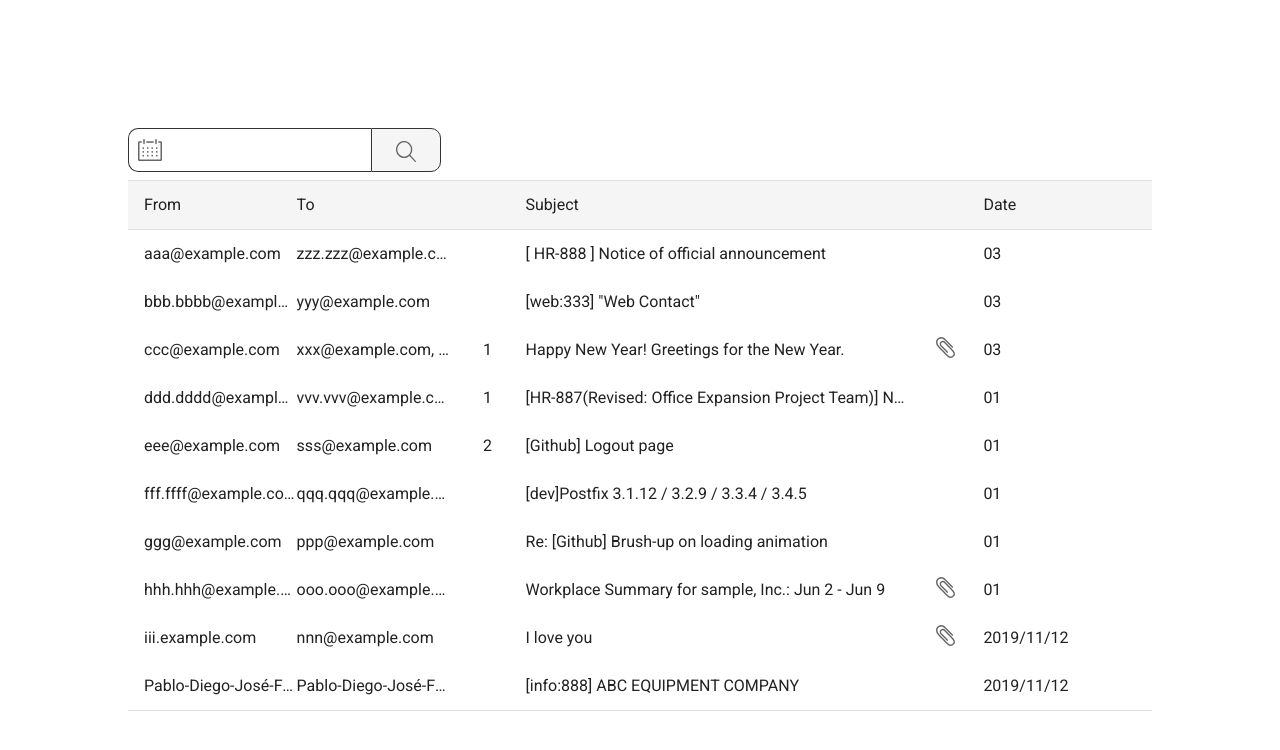
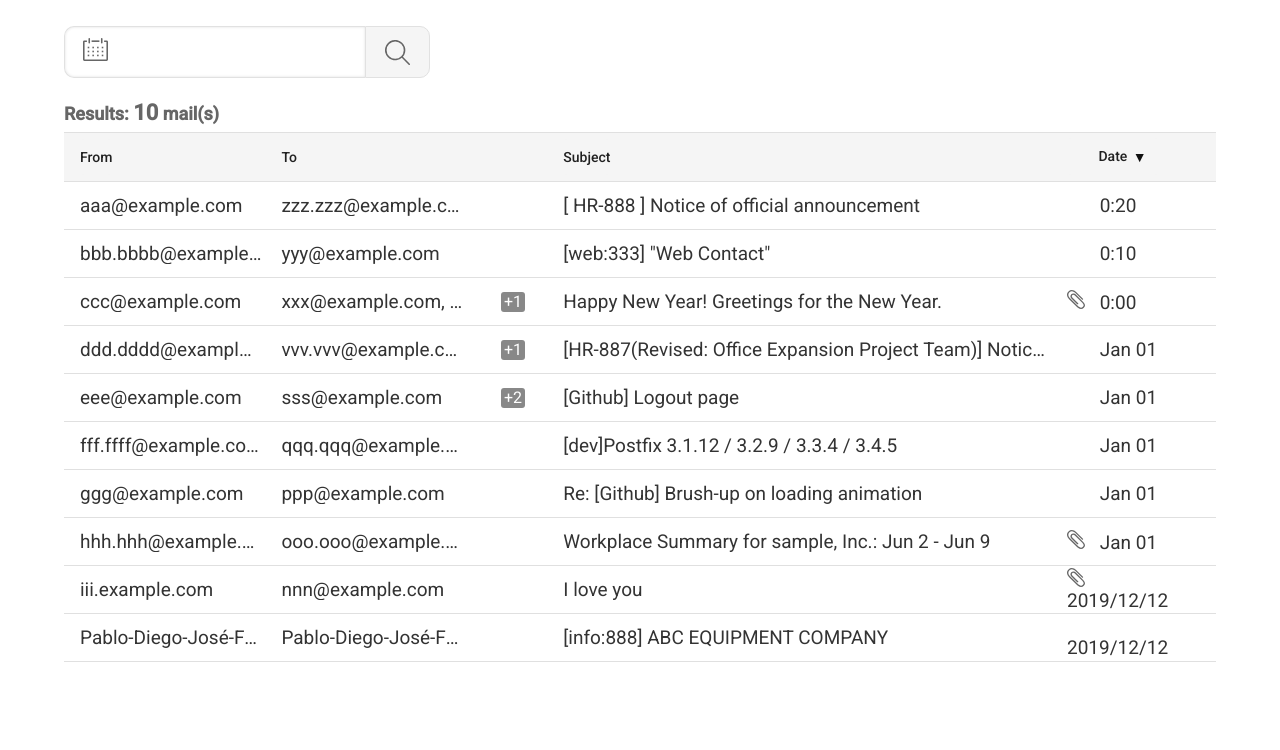
Before and after one commit to gabepetersen/hennge-challenge, an Angular app in the folder mail-archiver/: page / in a window 1280 px wide. Shown: the top 750 px of the page. Built offline with nearby package versions, Linux system fonts and the light colour scheme.

Commit message:
implement sorting and resized grid on desktop

```diff
--- a/mail-archiver/src/app/app.component.html
+++ b/mail-archiver/src/app/app.component.html
@@ -4,51 +4,86 @@
   <div id="header-bar">
     <mat-form-field id="calender-bar" appearance="none">
       <mat-label></mat-label>
-      <mat-date-range-input [formGroup]="range" [rangePicker]="picker">
-        <input matInput matStartDate formControlName="start" placeholder="Start date">
-        <input matInput matEndDate formControlName="end" placeholder="End date">
+      <mat-date-range-input id="calender-range" [formGroup]="range" [rangePicker]="picker">
+        <input matInput matStartDate formControlName="start" placeholder="Start date" (dateChange)="filterString()">
+        <input matInput matEndDate formControlName="end" placeholder="End date" (dateChange)="filterString()">
       </mat-date-range-input>
       <mat-datepicker-toggle matPrefix [for]="picker"><img id="calender-picker" matDatepickerToggleIcon src="../assets/img/icon_calender.svg"/></mat-datepicker-toggle>
       <mat-date-range-picker #picker disabled="false"></mat-date-range-picker>
-
-      <mat-error *ngIf="range.controls.start.hasError('matStartDateInvalid')">Invalid start date</mat-error>
-      <mat-error *ngIf="range.controls.end.hasError('matEndDateInvalid')">Invalid end date</mat-error>
     </mat-form-field>
     <!-- Search Bar -->
     <mat-form-field [ngClass]="searchToggle ? 'show' : 'hide'" id="search-bar" floatLabel="never" appearance="none">
       <!--<mat-label></mat-label>-->
-      <input matInput placeholder="Search" [formControl]="textFilter">
+      <input matInput (keyup)="filterString()" placeholder="Search" [formControl]="textFilter">
     </mat-form-field>
     <button mat-flat-button (click)="toggleSearchBar()"><img id="search-button" src="../assets/img/icon_search.svg"/></button>
   </div>
 
-  <!-- Email List -->
-
+  <mat-error *ngIf="range.controls.start.hasError('matStartDateInvalid')">Invalid start date</mat-error>
+  <mat-error *ngIf="range.controls.end.hasError('matEndDateInvalid')">Invalid end date</mat-error>
+  <!-- Email Count -->
+  <div id="email-count">
+    <p>Results: <b>{{filteredData.length}}</b> mail(s) </p>
+  </div>
+  <!-- Email List Header -->
   <mat-list role="list" >
     <mat-divider></mat-divider>
-    <mat-list-item *ngIf="dataSource"  id="email-list-header" role="listitem">
+    <mat-list-item *ngIf="filteredData && filteredData.length"  id="email-list-header" role="listitem">
       <div class="email-header-container">
-        <div class="email-from-address"><p>From</p></div>
-        <div class="email-to-address"><p>To</p></div>
-        <div class="email-subject"><p>Subject</p></div>
-        <div class="email-date"><p>Date</p></div>
+        <div class="email-from-address">
+          <button mat-flat-button class="header-button" (click)="toggleSort('from')">
+            From
+            <span *ngIf="sortToggleCheck['from'] == 2" class="up-arrow">&#9650;</span>
+            <span *ngIf="sortToggleCheck['from'] == 1" class="down-arrow">&#9660;</span>
+          </button>
+        </div>
+        <div class="email-to-address">
+          <button mat-flat-button class="header-button" (click)="toggleSort('to')">
+            To
+            <span *ngIf="sortToggleCheck['to'] == 2" class="up-arrow">&#9650;</span>
+            <span *ngIf="sortToggleCheck['to'] == 1" class="down-arrow">&#9660;</span>
+          </button>
+        </div>
+        <div class="email-subject">
+          <button mat-flat-button class="header-button" (click)="toggleSort('subject')">
+            Subject
+            <span *ngIf="sortToggleCheck['subject'] == 2" class="up-arrow">&#9650;</span>
+            <span *ngIf="sortToggleCheck['subject'] == 1" class="down-arrow">&#9660;</span>
+          </button>
+        </div>
+        <div class="email-date">
+          <button mat-flat-button class="header-button" (click)="toggleSort('date')">
+            <span>&nbsp;&nbsp;</span>
+            Date
+            <span *ngIf="sortToggleCheck['date'] == 2" class="up-arrow">&#9650;</span>
+            <span *ngIf="sortToggleCheck['date'] == 1" class="down-arrow">&#9660;</span>
+          </button>
+        </div>
       </div>
       </mat-list-item>
     <mat-divider></mat-divider>
-    <mat-list-item *ngFor="let data of dataSource" id="email-list-item" role="listitem">
+    <!-- Email List -->
+    <mat-list-item *ngFor="let data of filteredData" id="email-list-item" role="listitem">
       <div class="email-container">
         <div class="email-image"><img src="../assets/img/icon_mail_sp.svg"/></div>
         <div class="email-from-address"><p>{{data.from}}</p></div>
         <div class="email-to-address"><p>{{data.to}}</p></div>
-        <div class="email-reply-count"><p *ngIf="data.reply">{{data.reply.length}}</p></div>
+        <div class="email-reply-count"><p *ngIf="data.reply">+{{data.reply.length}}</p></div>
         <div class="email-subject"><p>{{data.subject}}</p></div>
-        <div class="email-attachment"><img *ngIf="data.attachment" src="../assets/img/icon_clip.svg"></div>
         <!-- Date Pipe -->
-        <div class="email-date"><p>{{data.date | customDate}}</p></div>
+        <div class="email-date">
+          <img *ngIf="data.attachment" src="../assets/img/icon_clip.svg">
+          <span *ngIf="!data.attachment">&nbsp;</span>
+          {{data.date | customDate}}
+        </div>
       </div>
+      <mat-divider></mat-divider>
     </mat-list-item>
-    <mat-divider></mat-divider>
   </mat-list>
+  <!-- Logo Image -->
+  <div id="logo-image" *ngIf="!filteredData || !filteredData.length">
+    <img src="../assets/img/logo.png">
+  </div>
 
 <!-- End Container -->
 </div>
--- a/mail-archiver/src/app/app.component.scss
+++ b/mail-archiver/src/app/app.component.scss
@@ -1,47 +1,81 @@
 @import '../styles.scss';
+
 #mail-archiver-container {
-  padding: 10%;
+  padding: 2% 5%;
 }
+#logo-image {
+  & img {
+    position: fixed;
+    top: 50%;
+    left: 50%;
+    transform: translate(-50%, -50%);
+  }
+}
+.up-arrow {
+  font-family: Arial, Helvetica, sans-serif;
+  color: theme-color('text', 'bold');
+
+}
+.down-arrow {
+  font-family: Arial, Helvetica, sans-serif;
+  color: theme-color('text', 'bold');
+}
+
+
+/* --------------------------------------- */
+/* ------ Search/Calendar Container ------ */
+/* --------------------------------------- */
 #calender-picker {
   width: 70%;
   height: auto;
+  margin: 0 15px 10px 15px;
 }
 #calender-bar {
-  border-top: 1px solid #333333;
-  border-bottom: 1px solid #333333;
-  border-left: 1px solid #333333;
+  box-shadow: inset 0 0 3px theme-color('border', 'primary');
+  border-top: 1px solid theme-color('border', 'primary');
+  border-bottom: 1px solid theme-color('border', 'primary');
+  border-left: 1px solid theme-color('border', 'primary');
   border-top-left-radius: 10px;
   border-top-right-radius: 0;
   border-bottom-right-radius: 0;
   border-bottom-left-radius: 10px;
+  // standardized component on both mobile and desktop
+  width: 300px;
+  height: 50px;
 }
 #header-bar {
   display: flex;
   & > button {
     height: auto;
-    width: 100%;
-    max-width: 70px;
+    width: 65px;
     padding: 0;
     background-color: theme-color('background', 'header');
     border-top-left-radius: 0;
     border-top-right-radius: 10px;
     border-bottom-right-radius: 10px;
     border-bottom-left-radius: 0;
-    border: 1px solid #333333;
+    border: 1px solid theme-color('border', 'primary');
   }
 }
+.header-button {
+  background-color: theme-color('background', 'header');
+}
 #search-bar {
-  border-top: 1px solid #333333;
-  border-bottom: 1px solid #333333;
+  box-shadow: inset 0 0 3px theme-color('border', 'primary');
+  border-top: 1px solid theme-color('border', 'primary');
+  border-bottom: 1px solid theme-color('border', 'primary');
   transition: all 0.15s ease-in-out;
+  font-size: 20px;
+  color: theme-color('text', 'default');
 }
 #search-button {
-  width: 30%;
+  width: 40%;
   height: auto;
 }
+// show and hide classes for the search bar
 .show {
   max-width: 400px;
-  border-left: 1px solid #333333;
+  border-left: 1px solid theme-color('border', 'primary');
 }
 .hide {
   max-width: 0;
@@ -54,13 +88,18 @@
   background-color: theme-color('background', 'header');
 }
 #email-list-item {
+  color: theme-color('text', 'default');
   &:hover {
     color: theme-color('text', 'link');
     background-color: theme-color('background', 'email');
   }
 }
+// inherits email-container grid layout
 .email-header-container {
   @extend .email-container;
+  color: theme-color('text', 'sub-heading') !important;
+  font-weight: 800;
+  font-size: 16px !important;
 }
 .email-container {
   & div {
@@ -72,14 +111,25 @@
     overflow: hidden;
     text-overflow: ellipsis;
   }
+  font-size: 19px;
   width: 100%;
   display: grid;
+  column-gap: 20px;
   align-items: center;
   justify-items: start;
-  grid-template-columns: minmax(0,2fr) minmax(0,2fr) minmax(0,1fr) minmax(0,5fr) minmax(0,1fr) minmax(0,2fr);
+  grid-template-columns: minmax(0,1.5fr) minmax(0,1.5fr) minmax(0,0.5fr) minmax(0,4fr) minmax(0,1.1fr);
   grid-template-rows: auto;
   grid-template-areas:
-    "from-address to-address reply-count subject attach date";
+    "from-address to-address reply-count subject date";
+}
+#email-count {
+  padding-top: 25px;
+  color: theme-color('text', 'sub-heading');
+  font-weight: 800;
+  font-size: 18px;
+  & b {
+    font-size: 22px;
+  }
 }
 .email-image {
   display: none;
@@ -94,13 +144,12 @@
 .email-reply-count {
   grid-area: reply-count;
   justify-self: center;
-}
-.email-attachment {
-  grid-area: attach;
-  justify-self: center;
-  text-align: center;
-  & img {
-    width: 25%;
+  & p {
+    padding: 0px 3px;
+    border-radius: 3px;
+    background-color: theme-color('background', 'reply');
+    color: theme-color('text', 'reply');
+    font-size: 16px;
   }
 }
 .email-subject {
@@ -108,4 +157,15 @@
 }
 .email-date {
   grid-area: date;
+  & img {
+    width: 18px;
+    height: auto;
+    padding-right: 10px;
+  }
+  & span {
+    width: 18px;
+    height: auto;
+    display: inline-block;
+    padding-right: 10px;
+  }
 }
--- a/mail-archiver/src/app/app.component.ts
+++ b/mail-archiver/src/app/app.component.ts
@@ -25,6 +25,7 @@ export class AppComponent {
   });
 
   constructor() {
+    // search bar form control
     this.textFilter = new FormControl();
     this.dataSource = emailData;
     this.filteredData = this.dataSource;
@@ -35,12 +36,13 @@ export class AppComponent {
       email.date = new Date(email.date).getTime();
     });
     // automatically set the sorting based on date
-    this.sortOrder = 'asc';
+    this.sortOrder = 'desc';
     this.resetSort('date');
   }
 
-  get firstDate() { return this.range.get('startDateTime').value; }
-  get secondDate() { return this.range.get('endDateTime').value; }
+  // date form controls
+  get firstDate() { return this.range.get('start').value; }
+  get secondDate() { return this.range.get('end').value; }
 
   toggleSearchBar() {
     this.searchToggle = !this.searchToggle;
@@ -54,20 +56,38 @@ export class AppComponent {
    * Filters based on current search date filters and stores it in this.filteredData
    */
   public filterString() {
-    let firstDateTime = this.firstDate ? new Date(new Date(this.firstDate).setHours(0, 0, 0, 0)).getTime() : '';
-    let secondDateTime = this.secondDate ? new Date(new Date(this.secondDate).setHours(23, 59, 59, 59)).getTime() : '';
-    let textFilterValue = this.textFilter.value ? this.textFilter.value.trim().toLowerCase() : '';
+    console.log(this.firstDate);
+    console.log(this.secondDate);
+
+    let firstDateTime = this.firstDate ? new Date(new Date(this.firstDate).setHours(0, 0, 0, 0)).getTime() : null;
+    let secondDateTime = this.secondDate ? new Date(new Date(this.secondDate).setHours(23, 59, 59, 59)).getTime() : null;
+    let textFilterValue = this.textFilter.value ? this.textFilter.value.trim().toLowerCase() : null;
 
     var filterCopy = this.dataSource;
     this.filteredData = filterCopy.filter((email) => {
-      // if the date filter is valid and the email date falls within the date range
-      if ( (email.date < firstDateTime) || (email.date > secondDateTime) ) {
-        return false;
+      var dateCond = false;
+      // ---- Examine Date Filter Condition ----
+      if (firstDateTime && secondDateTime) {
+        if ((email.date > firstDateTime) && (email.date < secondDateTime)) {
+          dateCond = true;
+        }
+      } else if (firstDateTime) {
+        if (email.date > firstDateTime) {
+          dateCond = true;
+        }
+      } else if (secondDateTime) {
+        if (email.date < secondDateTime) {
+          dateCond = true;
+        }
       } else {
-        if (textFilterValue != '') {
-          // return all the values under all of the keys in each email that include the search string (textFilterValue)
-          return (Object.values(email).join(' ').toLowerCase().indexOf(textFilterValue) !== -1);
-        }
+        dateCond = true;
+      }
+      // ---- Examine Search Filter Condition ----
+      if ( textFilterValue ) {
+        // return all the values under all of the keys in each email that include the search string (textFilterValue)
+        return (Object.values(email).join(' ').toLowerCase().indexOf(textFilterValue) !== -1) && dateCond;
+      } else {
+        return dateCond;
       }
     });
   }
@@ -76,19 +96,23 @@ export class AppComponent {
    * Toggles the sort of the data based on a header
    */
   public toggleSort(key: string) {
-    let sortedFilteredData;
-    // clear array first
-    this.sortToggleCheck.forEach((x) => {
-      x = 0;
-    });
+    let sortedFilteredData = this.dataSource;
+      var tempValue = this.sortToggleCheck[key];
+      this.sortToggleCheck = [];
+      this.sortToggleCheck[key] = tempValue;
     // check if 0 or null
     if (this.sortToggleCheck[key]) {
+      // clear array first
       // if descending => change to ascending
       if (this.sortToggleCheck[key] === 1) {
         this.sortToggleCheck[key] = 2;
         sortedFilteredData = [...this.filteredData].sort(this.compareValues(key, 'asc'));
+      // if ascending => change to no sorting
       } else {
-        this.filteredData = this.dataSource;
+        // one for descending
+        this.sortToggleCheck[key] = 1;
+        // spread operator to create a copy of dataSource
+        sortedFilteredData = [...this.filteredData].sort(this.compareValues(key, 'desc'));
       }
     } else {
       // one for descending
@@ -98,8 +122,6 @@ export class AppComponent {
     }
     // put sorted data back into array
     this.filteredData = sortedFilteredData;
-    // for testing
-    console.log(this.sortToggleCheck);
   }
   /*
    * Helper function to reset the sort to the current order
--- a/mail-archiver/src/styles.scss
+++ b/mail-archiver/src/styles.scss
@@ -42,9 +42,10 @@ body { margin: 0; font-family: Roboto, "Helvetica Neue", sans-serif; }
 ::ng-deep {
   .mat-form-field-infix {
     border-top: 0;
+    padding: 0.4em 0;
   }
   .mat-form-field-flex {
-    padding: .25em .25em .25em .25em !important;
+    padding: 3px !important;
   }
   .mat-form-field-wrapper {
     padding: 0;
@@ -54,6 +55,17 @@ body { margin: 0; font-family: Roboto, "Helvetica Neue", sans-serif; }
   }
   .mat-body p, .mat-body-1 p, .mat-typography p {
     margin: 0;
+  }
+  .mat-date-range-input-container {
+    padding-top: 0.25em;
+    padding-left: 15px;
+    font-size: 20px;
+    color: theme-color('text','default');
+  }
+  .mat-button, .mat-icon-button, .mat-stroked-button, .mat-flat-button {
+    padding: 0 !important;
+    background-color: theme-color('background', 'header') !important;
+    min-width: 0 !important;
   }
 }
 
@@ -73,12 +85,18 @@ $web-colors: (
     'default': #333333,
     'sub-heading': #666666,
     'bold': #111111,
-    'link': #3400e0
+    'link': #3400e0,
+    'reply': #ffffff
   ),
   'background': (
     'default': #ffffff,
     'header': #f5f5f5,
-    'email': #f6f8fa
+    'email': #f6f8fa,
+    'reply': #888888
+  ),
+  'border': (
+    'primary': #e1e1e1,
+    'secondary': #f0f0f0
   )
 );
 @function theme-color($key: 'text', $variant: 'default') {
```
Also changed, not shown: mail-archiver/src/app/pipes/custom-date.pipe.ts (+25 -15 lines), 1 other file (tests, documents, lock files or other folders).
